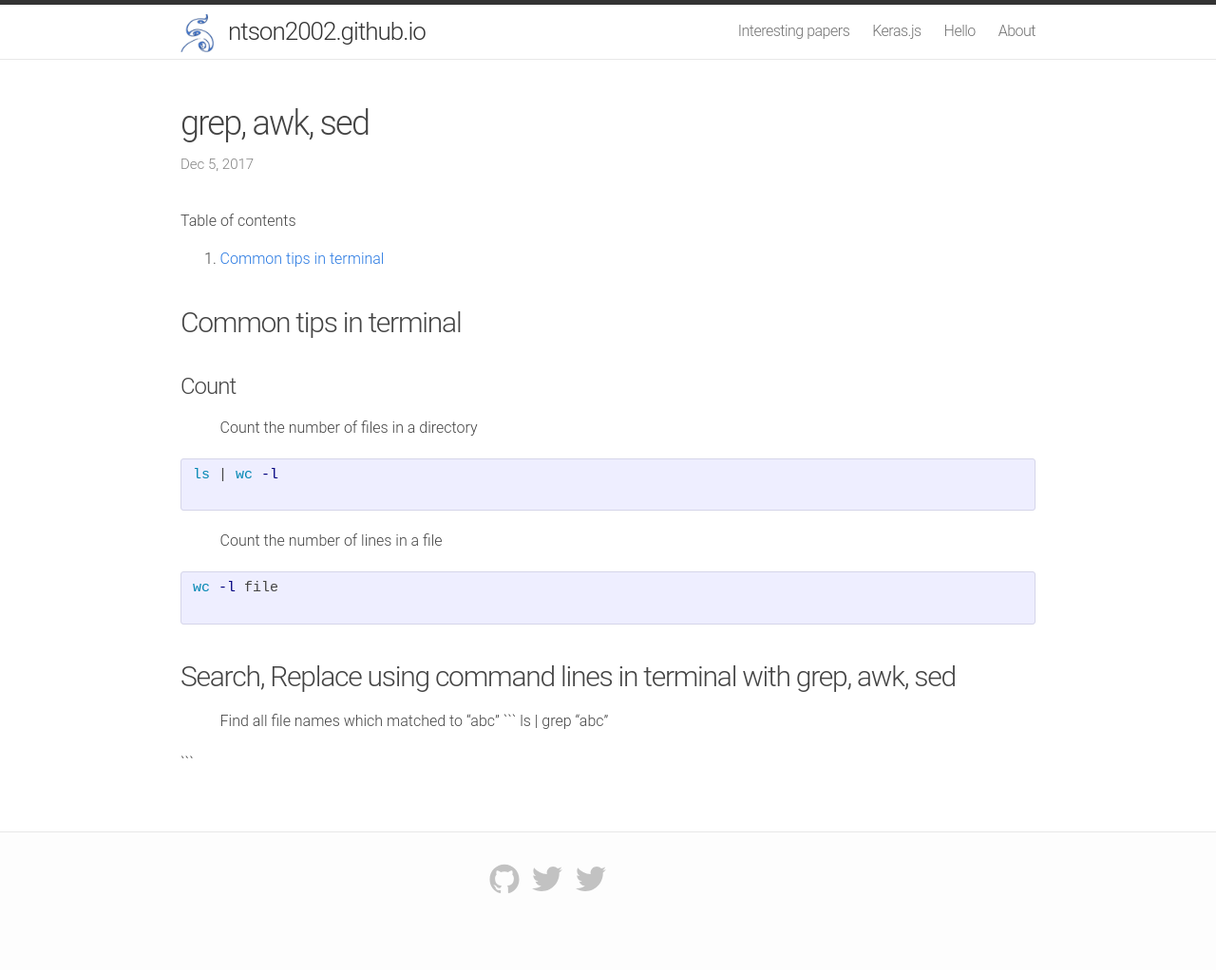
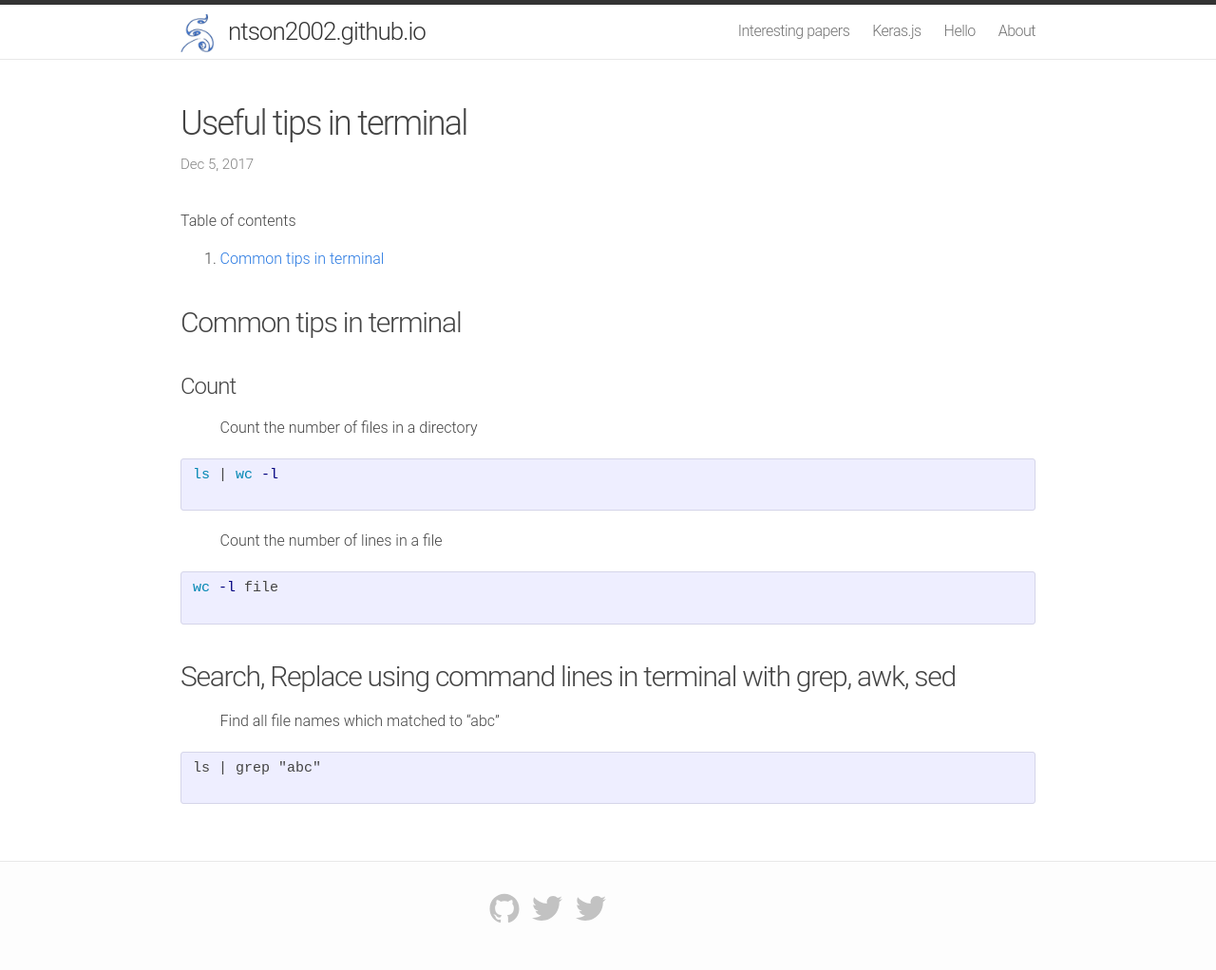
Before and after one commit to ntson2002/ntson2002.github.io, a Jekyll site: the page built from _posts/2017-12-04-grep.markdown, in a window 1280 px wide. Shown: the whole page at 95% size. Built offline with Jekyll 4.4.1, drawn with Linux system fonts in a browser that asks for light colours; comment, search, counter and statistics services are not loaded; before the commit the page ends 990 px from its top, so only the background shows below that.

Commit message:
Update 2017-12-04-grep.markdown

````diff
--- a/_posts/2017-12-04-grep.markdown
+++ b/_posts/2017-12-04-grep.markdown
@@ -1,7 +1,7 @@
 ---
 layout: post
 comments: true
-title:  "grep, awk, sed"
+title:  "Useful tips in terminal"
 excerpt: "Powerful tool in terminal !"
 date:   2017-12-05 11:00:00
 mathjax: true
@@ -21,6 +21,7 @@ mathjax: true
 ls | wc -l
 
 ```
+
 * Count the number of lines in a file
 
 ``` bash
@@ -31,6 +32,7 @@ wc -l file
 ## Search, Replace using command lines in terminal with grep, awk, sed
 
 * Find all file names which matched to "abc"
+
 ```
 ls | grep "abc"
 
````
